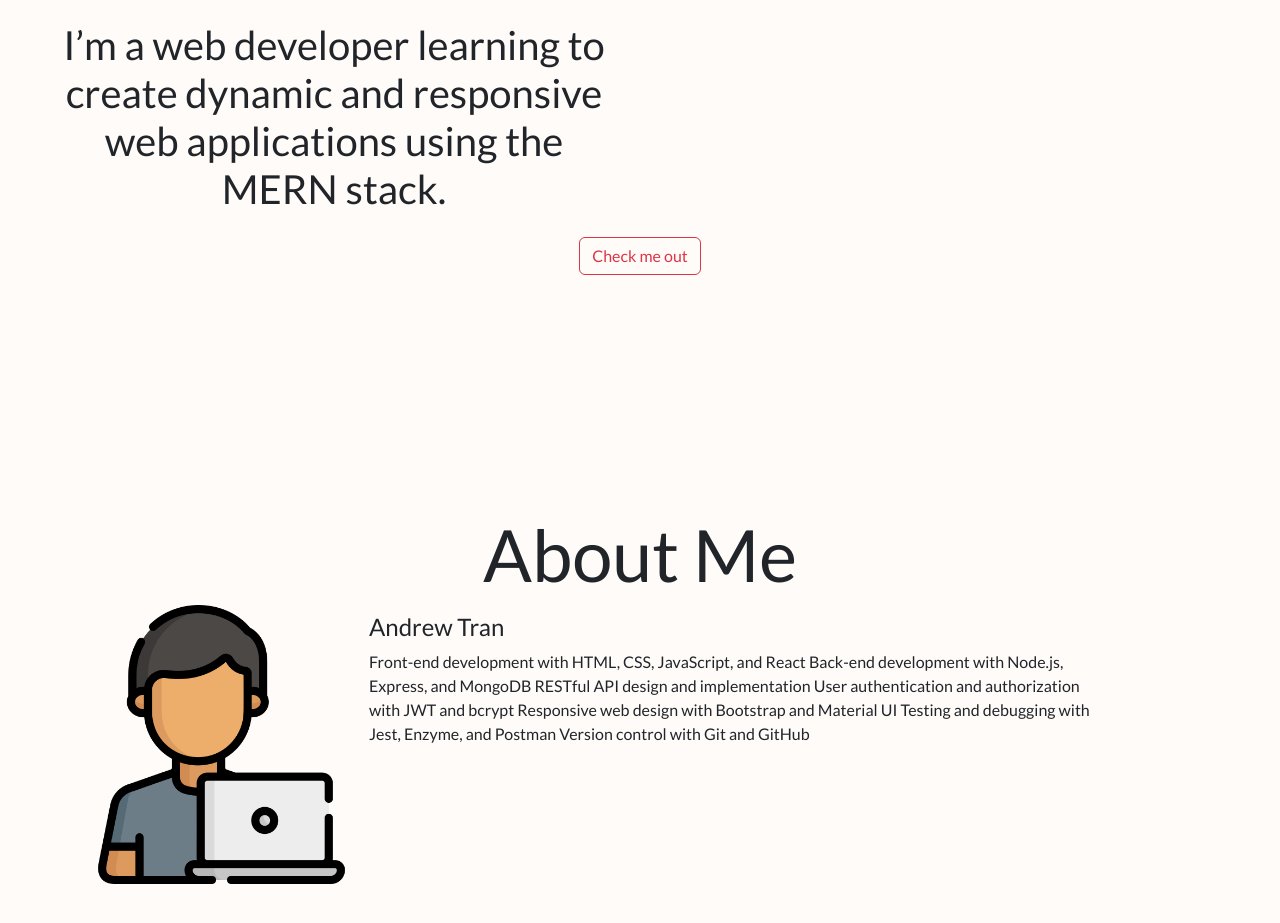
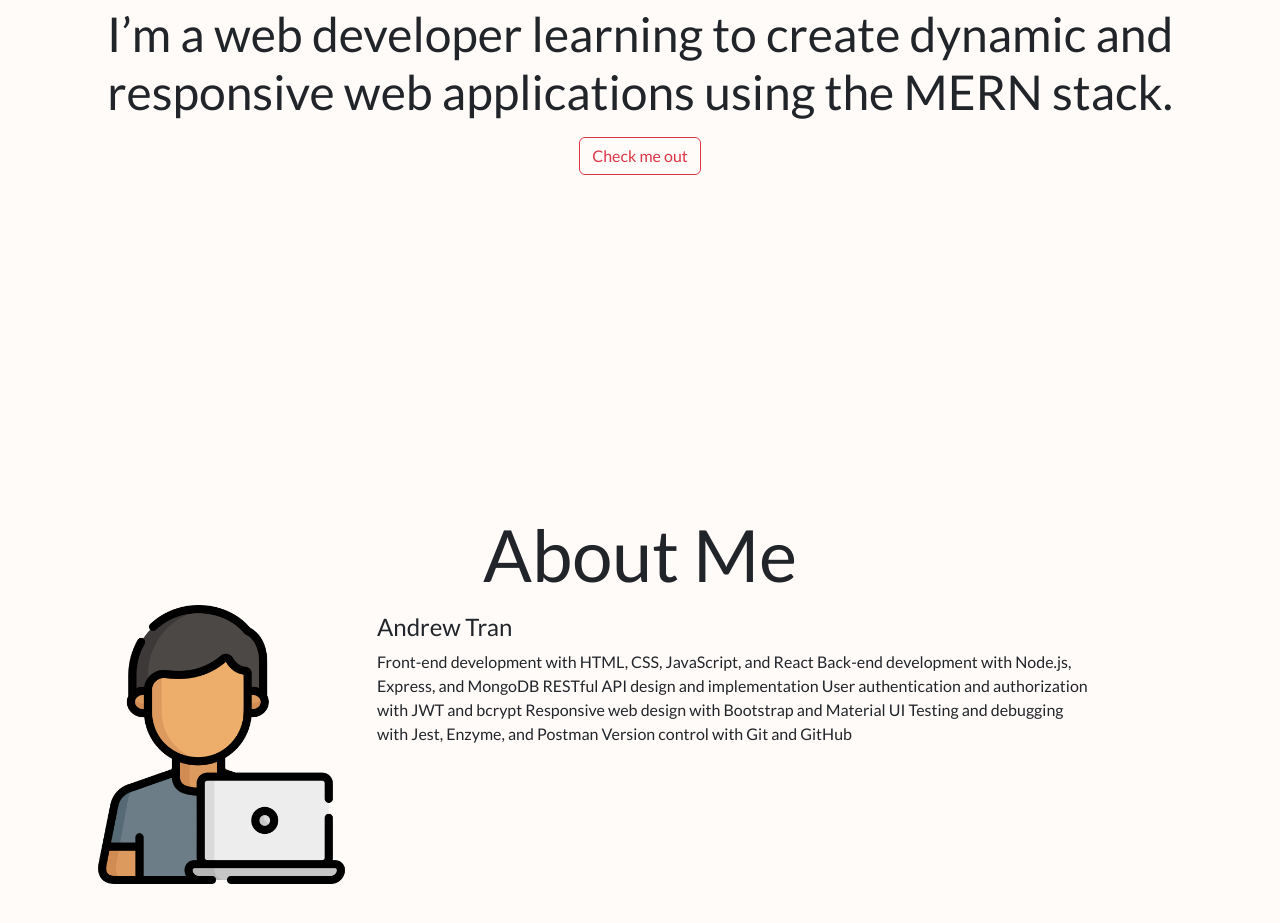
Before and after one commit to AndrewT-Tran/Portfolio, a website: page index.html in a window 1280 px wide. Shown: the part 337-1260 px from the top of the page. Drawn offline with nearby package versions, Linux system fonts and the light colour scheme.

Commit message:
fixed alignment

```diff
--- a/index.html
+++ b/index.html
@@ -26,10 +26,8 @@
         <div class="px-3 py-5 my-5 mx-auto text-center">
           <h1 class="display-2 bold text-body-emphasis">Hi, I'm </h1>
           <h1 span class="text-decoration-underline gradient-text">Andrew</span></h1>
-          <div class="col-lg-6">
-            <p class="display-6 p-2 m-3">I’m a web developer learning to create dynamic and responsive web applications using
+            <p class="display-5">I’m a web developer learning to create dynamic and responsive web applications using
               the MERN stack.</p>
-          </div>
           <a href="#aboutme">
             <button type="button" class="btn btn-outline-danger" > Check me out </button>
           </a>
@@ -56,8 +54,8 @@
       <img src="./assests/programmer.png" class="img-fluid rounded-start" alt="Card title">
     </div>
     <div class="col-md-8">
-        <h4 class="card-title m-2">Andrew Tran</h4>
-        <p class="card-text m-2">Front-end development with HTML, CSS, JavaScript, and React
+        <h4 class="card-title px-2 m-2">Andrew Tran</h4>
+        <p class="card-text px-2 m-2">Front-end development with HTML, CSS, JavaScript, and React
           Back-end development with Node.js, Express, and MongoDB
           RESTful API design and implementation
           User authentication and authorization with JWT and bcrypt
```
